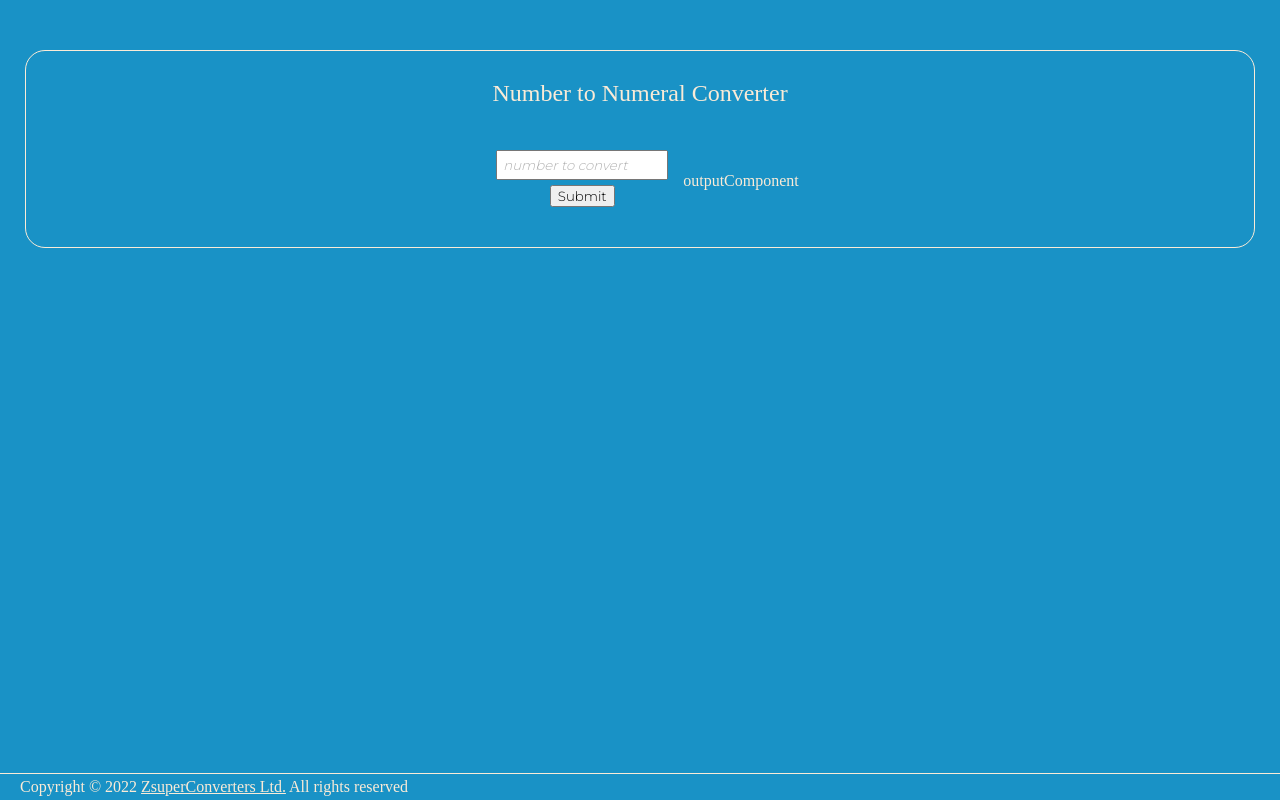
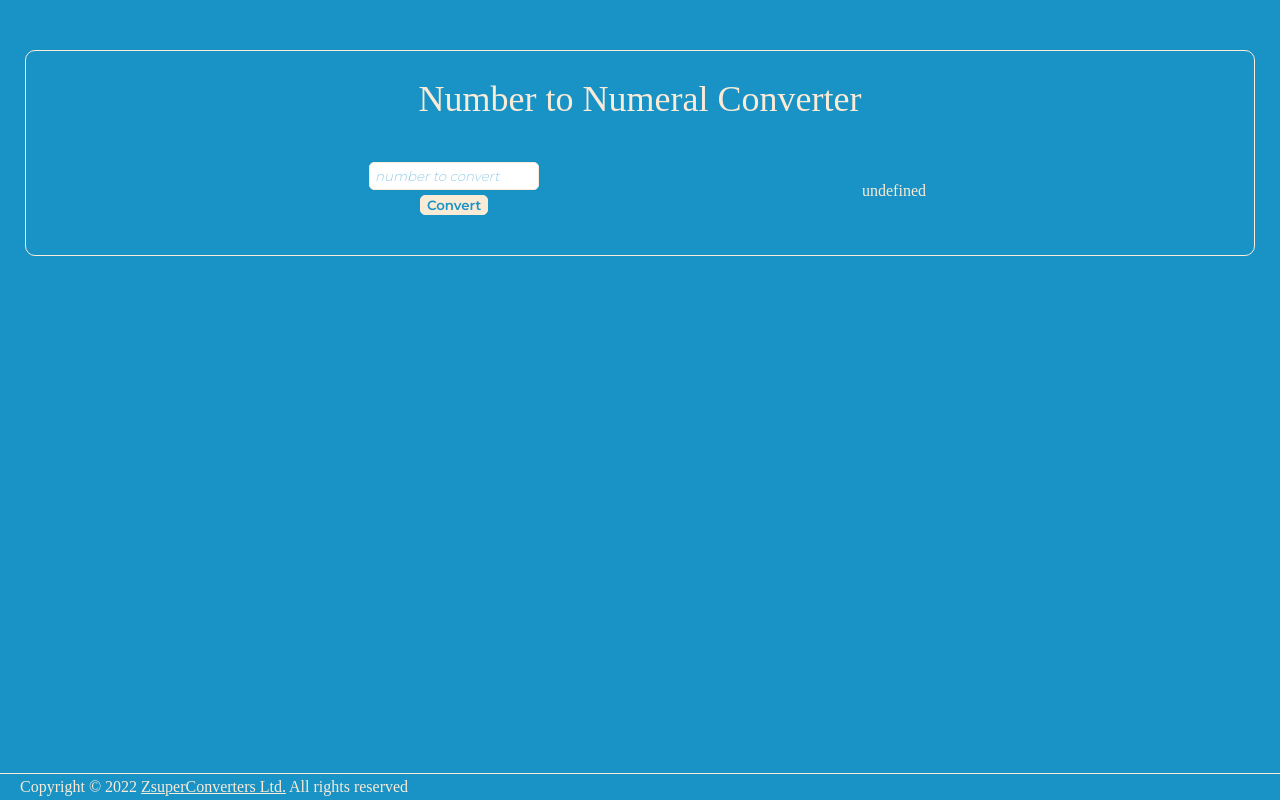
Before and after one commit to gyorizsuzs/Converter, a plain HTML site: page index.html in a window 1280 px wide. Shown: the top 800 px of the page. Drawn offline with Linux system fonts and the light colour scheme.

Commit message:
formatting the input field and the button

```diff
--- a/script.js
+++ b/script.js
@@ -10,14 +10,14 @@ const headerComponent = function (title) {
     `;
 };
 
-const converterComponent = function (output) {
+const converterComponent = function (outputComponent) {
   return `
     <div class="input-field">
         <div class="inner-container">
             <input class="input" type="number" placeholder="number to convert" required />
-            <button type="submit">Submit</button>
+            <button type="submit">Convert</button>
         </div>
-        <p class="output">${output}</p>
+        <p class="output">${outputComponent}</p>
     </div>
     `;
 };
@@ -40,7 +40,7 @@ function loadEvent() {
 
   document
     .querySelector('#root')
-    .insertAdjacentHTML('beforeend', converterComponent('outputComponent'));
+    .insertAdjacentHTML('beforeend', converterComponent());
 
   const inputComponent = document.querySelector('.input');
   const outputComponent = document.querySelector('.output');
--- a/style/style.scss
+++ b/style/style.scss
@@ -8,7 +8,7 @@ body {
   background-color: rgb(25, 146, 198);
   color: antiquewhite;
   border: 1px solid antiquewhite;
-  border-radius: 20px;
+  border-radius: 10px;
 
   #root {
     display: flex;
@@ -19,13 +19,18 @@ body {
   header {
     margin: 10px;
     padding-bottom: 20px;
-    font-size: 24px;
+
+    .title {
+      font-size: 36px;
+    }
   }
 
   .input-field {
+    width: 100%;
     display: flex;
     flex-direction: row;
     align-items: center;
+    justify-content: space-evenly;
 
     .inner-container {
       padding: 15px;
@@ -35,15 +40,24 @@ body {
 
       .input {
         padding: 5px;
+        border: 1px solid antiquewhite;
+        border-radius: 5px;
+        color: rgb(25, 146, 198);
+        outline: none;
 
         &::placeholder {
-          color: rgba(0, 0, 0, 0.3);
+          color: rgba(25, 146, 198, 0.449);
           font-style: italic;
         }
       }
 
       button {
         margin: 5px;
+        border-radius: 5px;
+        border: 1px solid antiquewhite;
+        background-color: antiquewhite;
+        color: rgb(25, 146, 198);
+        font-weight: bold;
         cursor: pointer;
       }
     }
@@ -51,6 +65,16 @@ body {
     .output {
     }
   }
+}
+
+input::-webkit-outer-spin-button,
+input::-webkit-inner-spin-button {
+  -webkit-appearance: none;
+  margin: 0;
+}
+
+input[type='number'] {
+  -moz-appearance: textfield;
 }
 
 /* background-image: url(/assets/numbers.jpeg);
```
Also changed, not shown: style/style.css, 1 other file.
